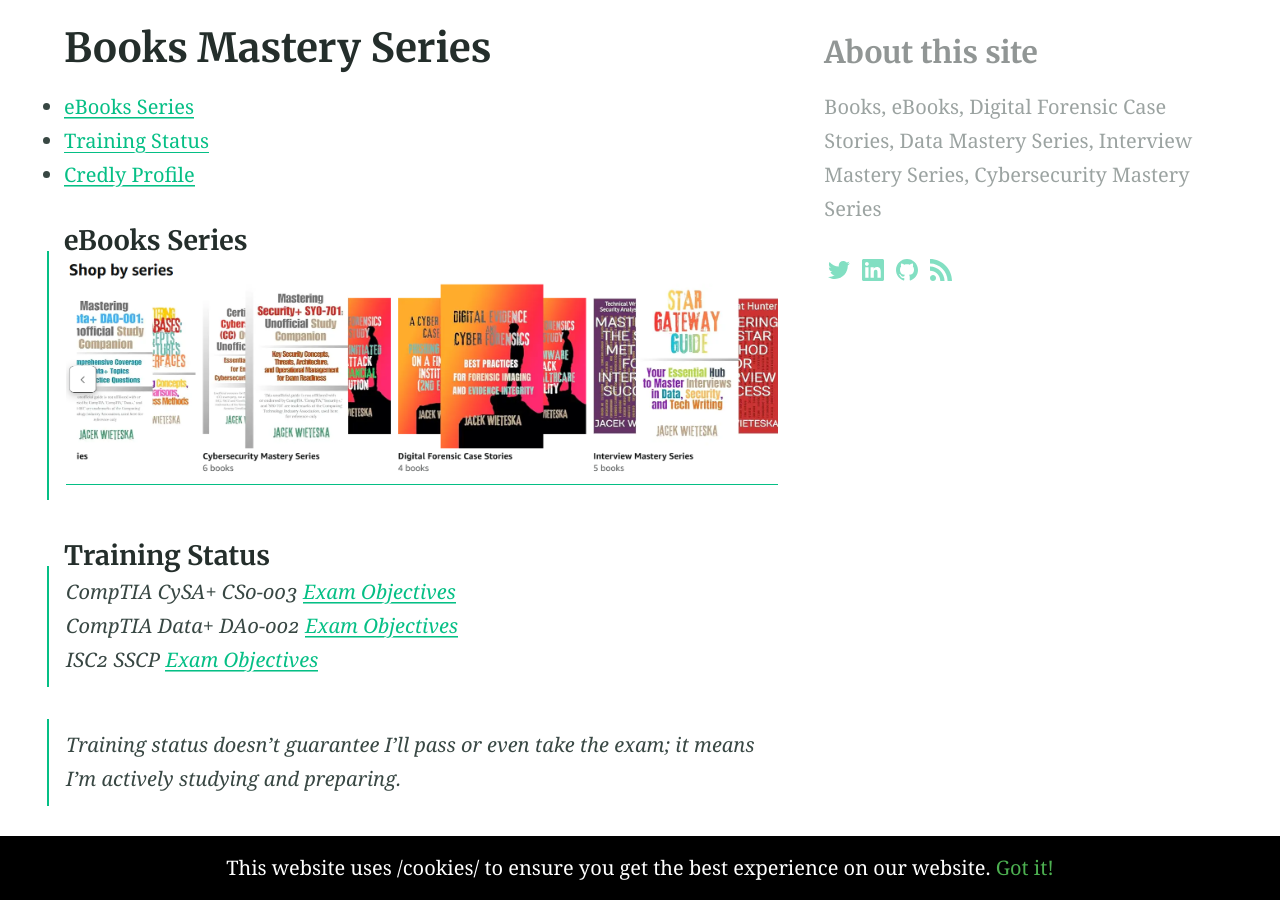
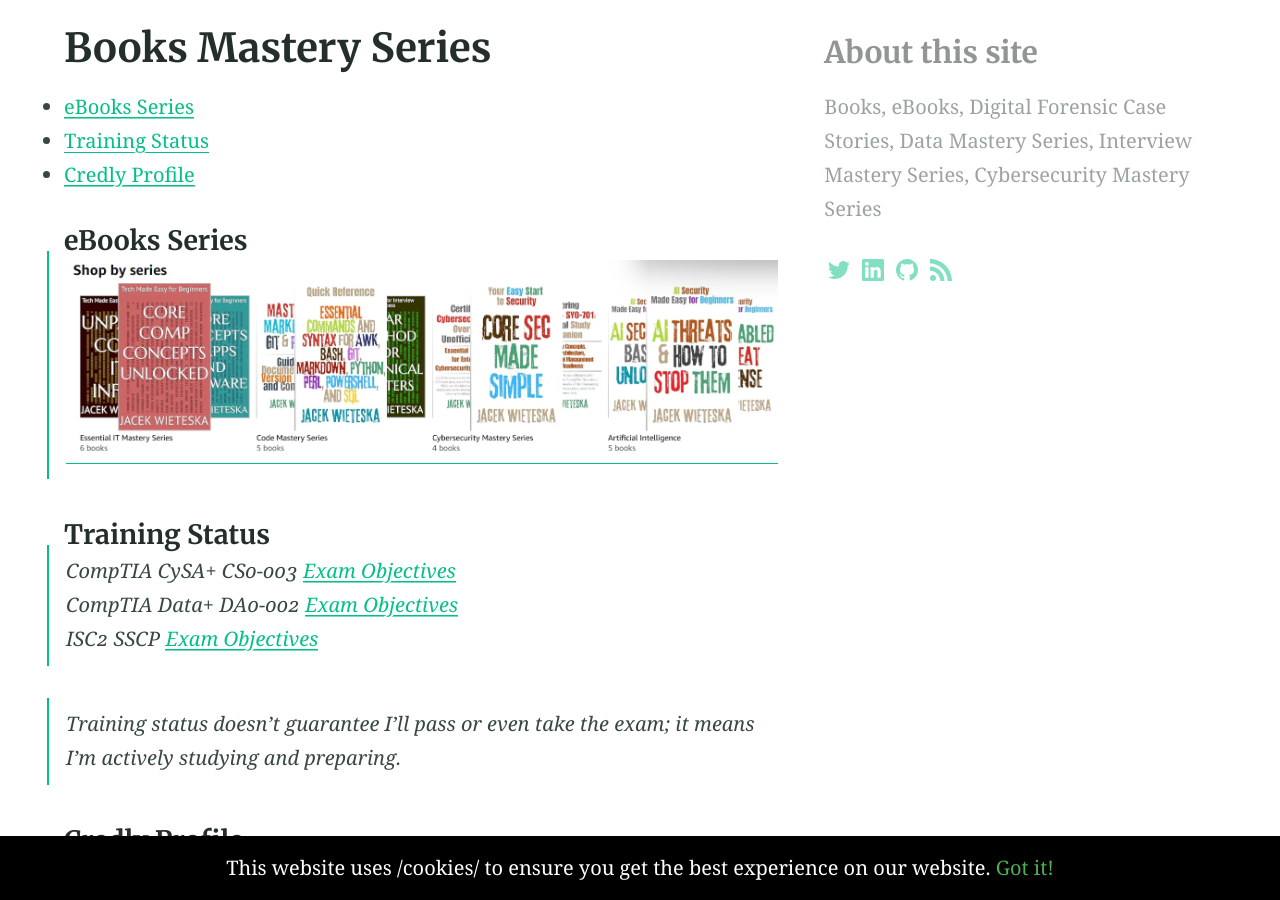
Before and after one commit to esccode/esccode.github.io, a Jekyll site: the page built from index.md, in a window 1280 px wide and 900 px high, scrolled down 422 px. Built offline with Jekyll 4.4.1, drawn with Linux system fonts in a browser that asks for light colours.

Commit message:
esccode-github.io update

```diff
--- a/index.md
+++ b/index.md
@@ -25,7 +25,7 @@
 <!-- > [![Code Mastery Series](image-11.png)](https://www.amazon.com/dp/B0DWZ7RTMJ) -->
 <!-- > [![Data Mastery Series](image-1.png)](https://www.amazon.com/dp/B0DM6CSP2J) -->
 <!-- > [![Cybersecurity Mastery Series](image-10.png)](https://www.amazon.com/dp/B0DM6K1JMP) -->
-> [![Amazon Shop by Series](image-4.png)](https://www.amazon.com/stores/Jacek-Wieteska/author/B0DC1KVP9X)
+> [![Amazon Shop by Series](image-8.png)](https://www.amazon.com/stores/Jacek-Wieteska/author/B0DC1KVP9X)
 <!-- [![Naffy.io "Produkty cyfrowe"](image-8.png)](https://www.naffy.io/esccode-pl) -->
 <!-- <div data-iframe-width="150" data-iframe-height="270" data-share-badge-id="429b7fd2-ead7-40a6-9305-edd2378fe538" data-share-badge-host="https://www.credly.com"></div><script type="text/javascript" async src="//cdn.credly.com/assets/utilities/embed.js"></script> -->
 
```
Also changed, not shown: image-8.png (added).
